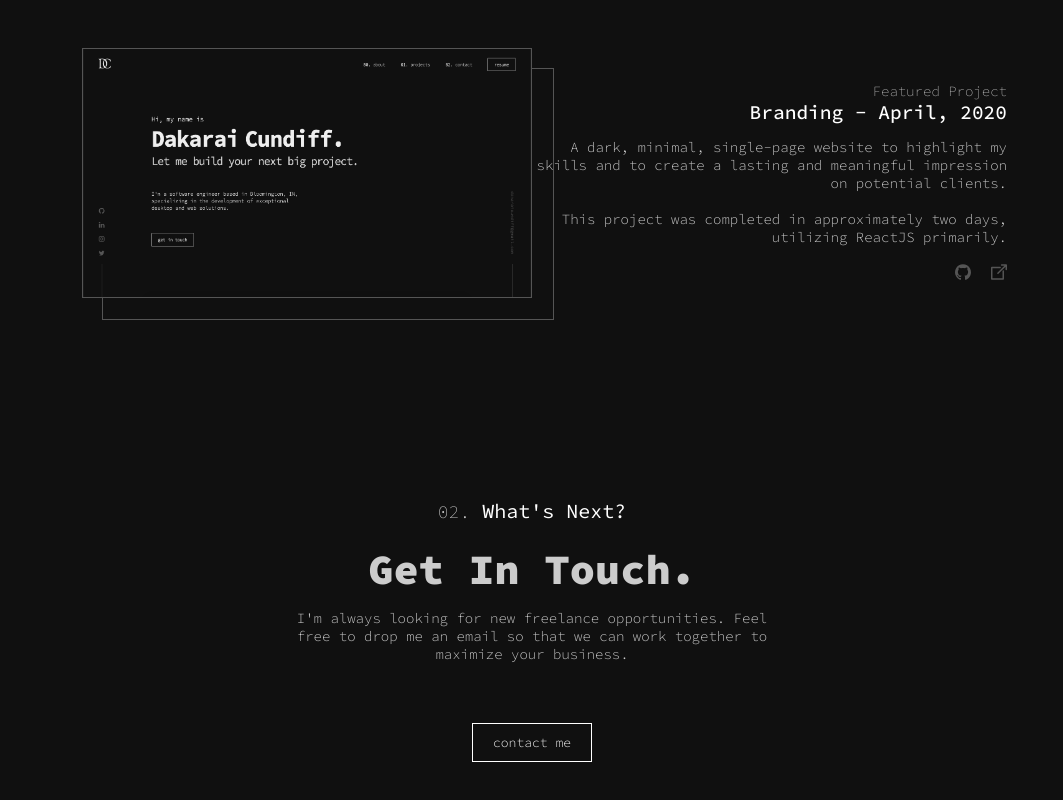
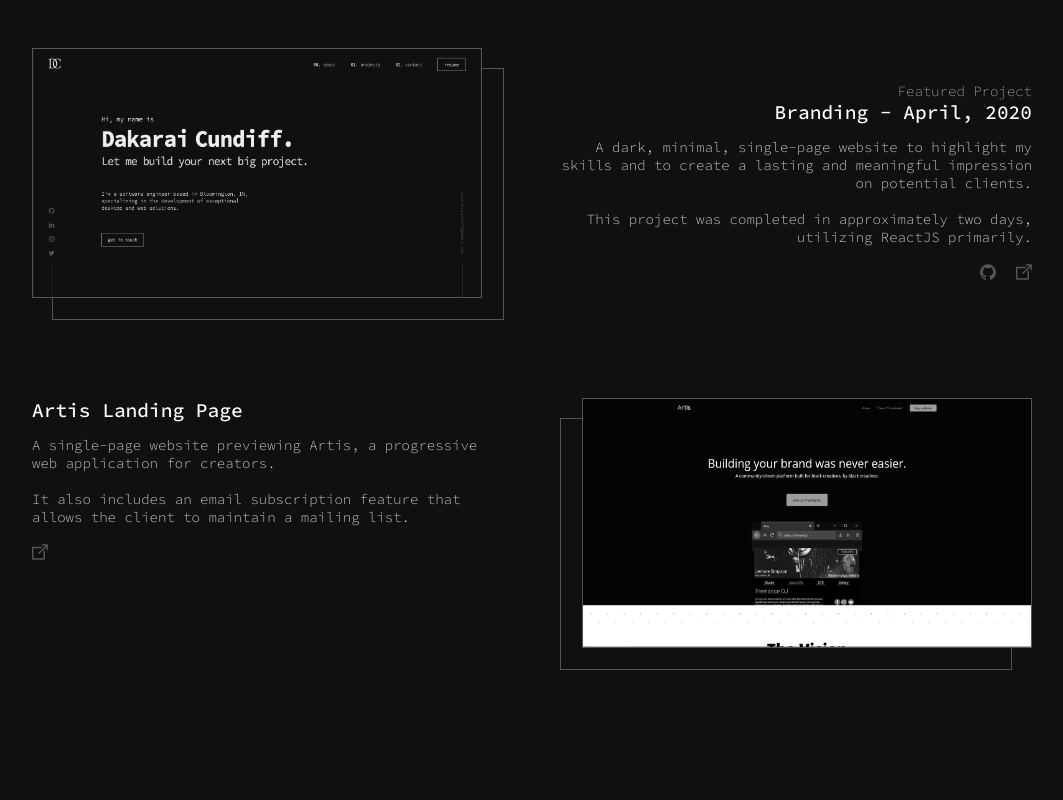
Before and after one commit to dakaraic/dakaraic.github.io, a React app: page / in a window 1280 px wide. Shown: the part 1383-2183 px from the top of the page, without its empty margins (108-1171 px from the left). Built offline with nearby package versions, Linux system fonts and the light colour scheme.

Commit message:
Updated projects

```diff
--- a/src/components/Application/Application.jsx
+++ b/src/components/Application/Application.jsx
@@ -1,11 +1,11 @@
 import * as React from 'react';
-import $ from 'jquery';
 
 import { Logo } from '../Navigation/Logo';
 import { NavigationLink } from '../Navigation/NavigationLink';
 import { Button } from '../Button/Button';
 import Selfie from '../../../static/img/self.jpg';
 import Branding from '../../../static/img/branding.png';
+import Artis from '../../../static/img/artis.png';
 
 export class Application extends React.Component {
     render() {
@@ -89,23 +89,23 @@ export class Application extends React.Component {
                                 </p>
                             </div>
                         </div>
-                        {/*<div className="project">
-                            <div className="preview-container"><img className="preview"></img></div>
+                        <div className="project">
+                            <div className="preview-container"><img className="preview" src={Artis}></img></div>
                             <div className="info">
-                                <h2 className="name">RED Software, LLC.</h2>
+                                <h2 className="name">Artis Landing Page</h2>
                                 <p className="description">
-                                    A multi-page website created for RED Software, LLC., a
-                                    software business which I founded in October of 2018.
+                                    A single-page website previewing Artis, a progressive web
+                                    application for creators.
                                     <br/>
                                     <br/>
-                                    It includes functions such as user sign-on, account
-                                    settings, payment gateways, and more.
+                                    It also includes an email subscription feature that allows
+                                    the client to maintain a mailing list.
                                     <br/>
                                     <br/>
-                                    <a href="https://redware.co" target="_"><svg xmlns="http://www.w3.org/2000/svg" role="img" viewBox="0 0 194.818 194.818"><title>External</title><g><path d="M185.818,2.161h-57.04c-4.971,0-9,4.029-9,9s4.029,9,9,9h35.312l-86.3,86.3c-3.515,3.515-3.515,9.213,0,12.728 c1.758,1.757,4.061,2.636,6.364,2.636s4.606-0.879,6.364-2.636l86.3-86.3v35.313c0,4.971,4.029,9,9,9s9-4.029,9-9v-57.04 C194.818,6.19,190.789,2.161,185.818,2.161z"></path><path d="M149,77.201c-4.971,0-9,4.029-9,9v88.456H18v-122h93.778c4.971,0,9-4.029,9-9s-4.029-9-9-9H9c-4.971,0-9,4.029-9,9v140 c0,4.971,4.029,9,9,9h140c4.971,0,9-4.029,9-9V86.201C158,81.23,153.971,77.201,149,77.201z"></path></g></svg></a>
+                                    <a href="https://artis.community" target="_"><svg xmlns="http://www.w3.org/2000/svg" role="img" viewBox="0 0 194.818 194.818"><title>External</title><g><path d="M185.818,2.161h-57.04c-4.971,0-9,4.029-9,9s4.029,9,9,9h35.312l-86.3,86.3c-3.515,3.515-3.515,9.213,0,12.728 c1.758,1.757,4.061,2.636,6.364,2.636s4.606-0.879,6.364-2.636l86.3-86.3v35.313c0,4.971,4.029,9,9,9s9-4.029,9-9v-57.04 C194.818,6.19,190.789,2.161,185.818,2.161z"></path><path d="M149,77.201c-4.971,0-9,4.029-9,9v88.456H18v-122h93.778c4.971,0,9-4.029,9-9s-4.029-9-9-9H9c-4.971,0-9,4.029-9,9v140 c0,4.971,4.029,9,9,9h140c4.971,0,9-4.029,9-9V86.201C158,81.23,153.971,77.201,149,77.201z"></path></g></svg></a>
                                 </p>
                             </div>
-                        </div>*/}
+                        </div>
                     </section>
                     <section id="contact" className="center">
                         <div className="title">
--- /dev/null
+++ b/src/components/Application/Projects.jsx
@@ -0,0 +1,5 @@
+export const Projects = [
+    {
+
+    }
+]
--- a/src/styles/components/_application.scss
+++ b/src/styles/components/_application.scss
@@ -9,7 +9,7 @@
 .content {
     margin: 0 auto;
     min-height: 100vh;
-    max-width: 900px;
+    max-width: 1000px;
     display: flex;
     flex-direction: column;
 
```
Also changed, not shown: static/img/artis.png (added).
